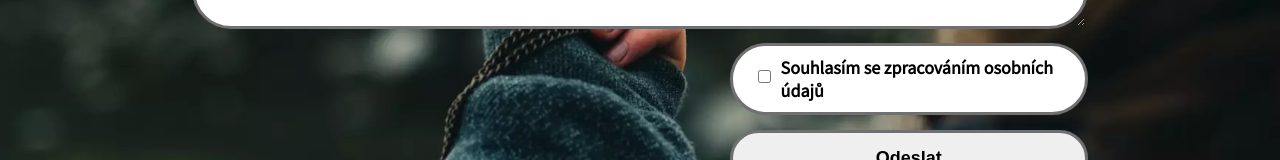
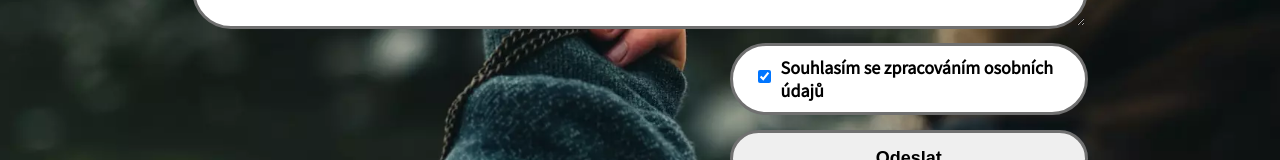
Before and after one commit to NelliaS/personal-webpage, a Next.js app: page /kontaktni-formular in a window 1280 px wide. Shown: the part 636-796 px from the top of the page. Built offline with nearby package versions, Linux system fonts and the light colour scheme; no server answers.

Commit message:
Update typing

```diff
--- a/src/components/FormInput.tsx
+++ b/src/components/FormInput.tsx
@@ -6,12 +6,12 @@ import { FORM_ICON_SIZE, ICON_COLOR } from '../utils/Constants';
 type InputType = keyof Pick<JSX.IntrinsicElements, 'input' | 'textarea'>
 
 
-export interface InputImageTypeItem {
+export interface InputImageTypeItem<T> {
     name: string
     placeholder: string,
     icon: string,
     required: boolean,
-    initialValue: string | boolean
+    initialValue: T
 }
 
 interface BaseProps<T extends InputType> {
@@ -19,7 +19,7 @@ interface BaseProps<T extends InputType> {
     labelText?: string
     extraClassNames?: string
     characterCount?: number
-    inputImage?: InputImageTypeItem
+    inputImage?: InputImageTypeItem<string | boolean>
     hasError?: boolean
 }
 
--- a/src/pages/kontaktni-formular.tsx
+++ b/src/pages/kontaktni-formular.tsx
@@ -1,4 +1,4 @@
-import FormInput from '../components/FormInput'
+import FormInput, { InputImageTypeItem } from '../components/FormInput'
 import Title from '../components/Title';
 import ContactContainer from '../containers/ContactContainer'
 import styles from "../styles/Contact.module.css";
@@ -23,7 +23,7 @@ export type FormData = {
 
 const ContactForm = ():JSX.Element => {
     toast.configure()
-    const contactFormInputData =
+    const contactFormInputData: { [key: string]: InputImageTypeItem<string> } =
       {
         person : {
           name: "name",
@@ -58,7 +58,7 @@ const ContactForm = ():JSX.Element => {
           placeholder: "",
           icon: '',
           required: true,
-          initialValue: false,
+          initialValue: "",
         }
       }
 
@@ -67,7 +67,7 @@ const ContactForm = ():JSX.Element => {
       email: contactFormInputData.email.initialValue,
       phone: contactFormInputData.phone.initialValue,
       message: contactFormInputData.message.initialValue,
-      gdpr: contactFormInputData.gdpr.initialValue,
+      gdpr: contactFormInputData.gdpr.initialValue ? false : true,
     }
 
     const { handleInputChange, clearValues, handleSubmit, inputValue } = useInputChange({...initialValue});
```
